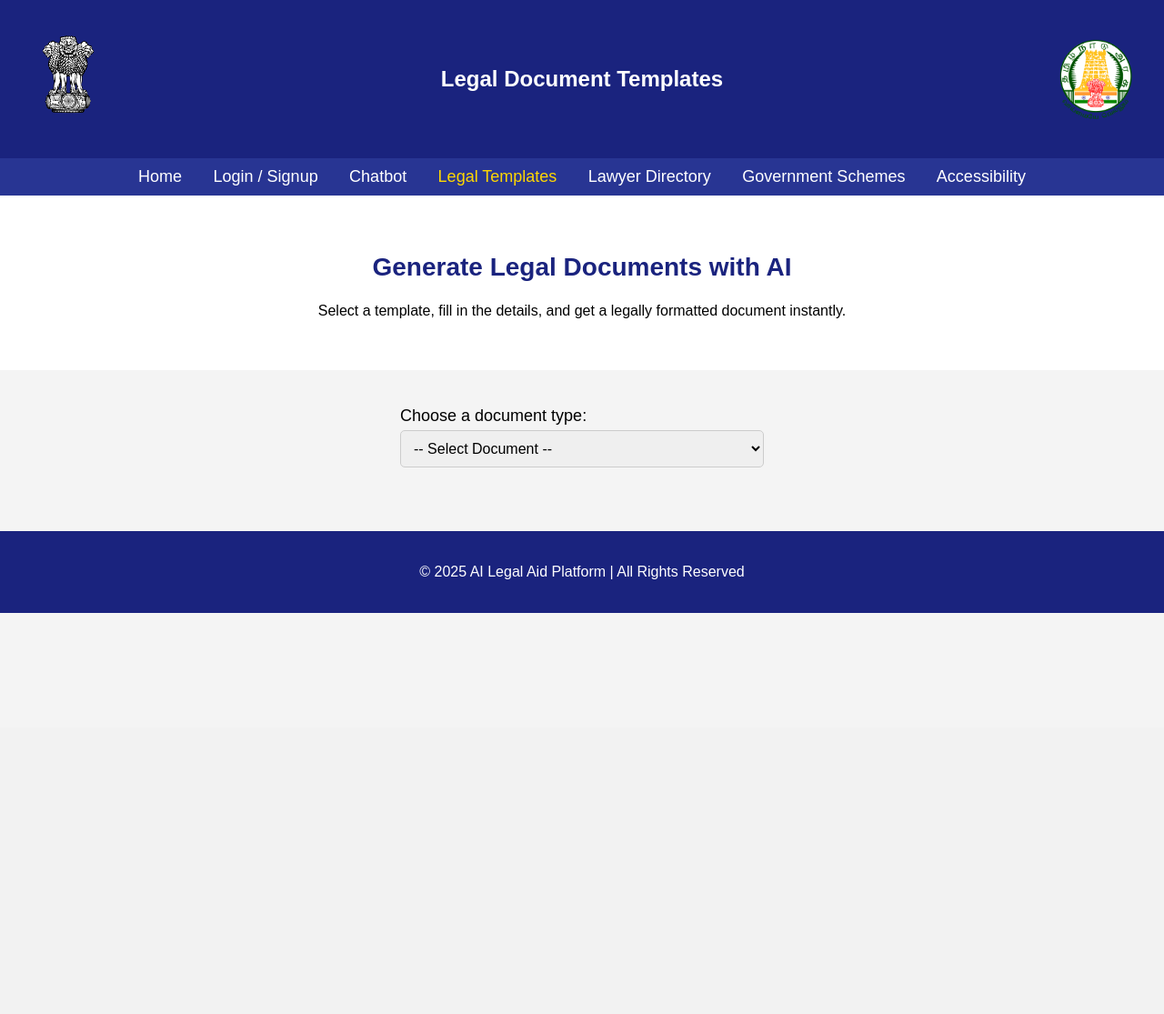
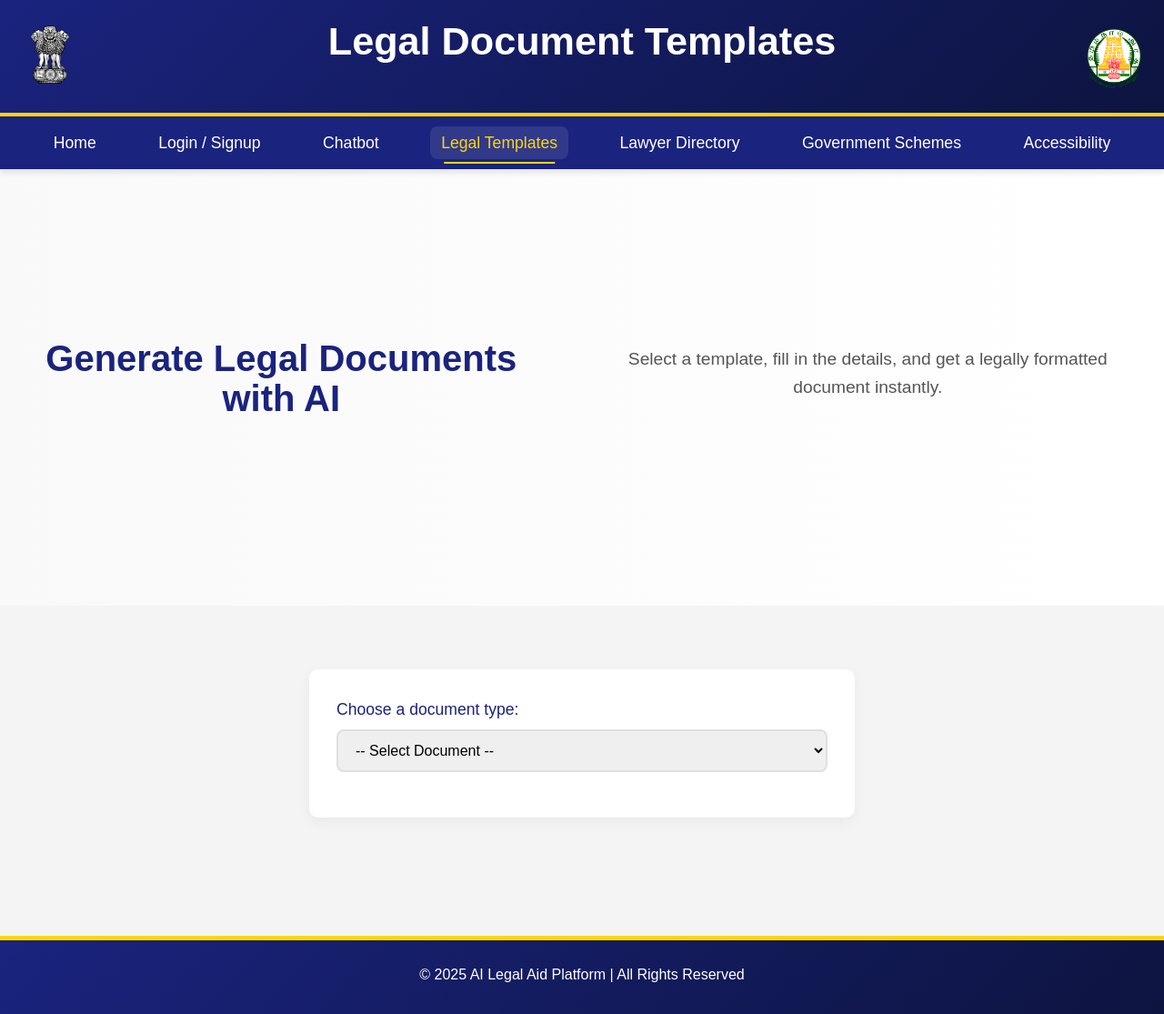
Before and after one commit to HareshKanaa/AI-LegalAidPlatform, a Flask app: template AI-LegalAidPlatform-main/LegalAidPlatform-main/LegalAidPlatform-main/legal-aid-demo - Copy/frontend/templates/templates.html in a window 1280 px wide. Shown: the whole page at 91% size. Before the commit the page ends 674 px from the top, so only its background shows below. Run offline with Flask 2, Linux system fonts and the light colour scheme; the template is opened without the code that fills it, so the values that code supplies are empty.

Commit message:
Add files via upload

```diff
--- a/AI-LegalAidPlatform-main/LegalAidPlatform-main/LegalAidPlatform-main/legal-aid-demo - Copy/frontend/templates/authentication.html
+++ b/AI-LegalAidPlatform-main/LegalAidPlatform-main/LegalAidPlatform-main/legal-aid-demo - Copy/frontend/templates/authentication.html
@@ -182,7 +182,7 @@
     <!-- 🔹 Header -->
     <header class="header">
         <img src="Emblem_of_India_(Gold).png" alt="Indian Emblem" class="header-logo">
-        <h2>Legal Link - Login / Signup</h2>
+        <h3>Legal Link - Login / Signup</h3>
         <img src="TamilNadu_Logo.png" alt="Legal Scales" class="header-logo">
     </header>
 
--- a/AI-LegalAidPlatform-main/LegalAidPlatform-main/LegalAidPlatform-main/legal-aid-demo - Copy/frontend/templates/lawyers.html
+++ b/AI-LegalAidPlatform-main/LegalAidPlatform-main/LegalAidPlatform-main/legal-aid-demo - Copy/frontend/templates/lawyers.html
@@ -24,6 +24,7 @@
 
         .header h1 {
             flex-grow: 1;
+            color: white;
             text-align: center;
             font-size: 36px;
             margin: 0;
@@ -172,7 +173,7 @@
 
     <script>
         const lawyers = [
-            { name: "Adv. Saul Goodman", specialty: "Criminal Law", language: " Tamil, English", location: "Chennai", img: "lawyers/lawyer1.jpg" },
+            { name: "Adv. Dr Diraviam Dinesh", specialty: "Criminal Law", language: " Tamil, English", location: "Chennai", img: "lawyers/lawyer1.jpg" },
             { name: "Adv. Priya Sharma", specialty: "Family Law", language: "Tamil, English", location: "Dindigul", img: "lawyers/lawyer2.jpg" },
             { name: "Adv. Vikram Patel", specialty: "Corporate Law", language: "Tamil, English", location: "Madurai", img: "lawyers/lawyer3.jpg" },
             { name: "Adv. Anjali Verma", specialty: "Immigration Law", language: "Tamil, English", location: "Coimbatore", img: "lawyers/lawyer4.jpg" },
--- a/AI-LegalAidPlatform-main/LegalAidPlatform-main/LegalAidPlatform-main/legal-aid-demo - Copy/frontend/templates/templates.html
+++ b/AI-LegalAidPlatform-main/LegalAidPlatform-main/LegalAidPlatform-main/legal-aid-demo - Copy/frontend/templates/templates.html
@@ -4,16 +4,27 @@
     <meta charset="UTF-8">
     <meta name="viewport" content="width=device-width, initial-scale=1.0">
     <title>Legal Document Templates - Legal Link</title>
+    <link rel="stylesheet" href="styles.css">
     <style>
-        /* General Styles */
+        :root {
+            --primary: #1A237E;
+            --secondary: #FFD700;
+            --accent: #4A5FC1;
+            --light: #F4F4F4;
+            --dark: #0D1440;
+            --transition: all 0.3s cubic-bezier(0.25, 0.8, 0.25, 1);
+        }
+
         body {
-            font-family: 'Arial', sans-serif;
+            font-family: 'Poppins', sans-serif;
             margin: 0;
             padding: 0;
-            background-color: #f4f4f4;
+            background-color: var(--light);
+            color: #333;
+            line-height: 1.6;
         }
 
-        /* Header */
+        /* Enhanced Header */
         .header {
             display: flex;
             align-items: center;
@@ -31,106 +42,141 @@
         .header img {
             width: 80px;
             height: auto;
-            padding: 20px;
+            padding: 10px;
         }
 
-        /* Navigation */
-        .navbar {
-            background-color: #283593;
-            padding: 10px;
-            text-align: center;
-        }
 
-        .nav-link {
-            color: white;
-            text-decoration: none;
-            margin: 0 15px;
-            font-size: 18px;
-            transition: color 0.3s;
-        }
-
-        .nav-link:hover, .nav-link.active {
-            color: #FFD700;
-        }
-
-        /* Hero Section */
+        /* Enhanced Hero Section */
         .hero {
             text-align: center;
-            padding: 40px;
-            background-color: white;
+            padding: 60px 20px;
+            background: white;
+            background: linear-gradient(to right, #f9f9f9, white);
         }
 
         .hero h2 {
-            font-size: 28px;
-            color: #1A237E;
+            font-size: 2.5rem;
+            color: var(--primary);
+            margin-bottom: 20px;
+            animation: fadeInUp 0.8s ease;
         }
 
-        /* Form Section */
+        .hero p {
+            font-size: 1.2rem;
+            max-width: 700px;
+            margin: 0 auto 30px;
+            color: #555;
+        }
+
+        /* Enhanced Form Section */
         .container {
             display: flex;
             flex-direction: column;
             align-items: center;
-            padding: 20px;
+            padding: 40px 20px;
+            max-width: 1200px;
+            margin: 0 auto;
         }
 
         .form-section {
-            margin: 20px 0;
+            margin: 30px 0;
             width: 100%;
-            max-width: 400px;
+            max-width: 600px;
+            background: white;
+            padding: 30px;
+            border-radius: 10px;
+            box-shadow: 0 5px 15px rgba(0,0,0,0.05);
+            transition: var(--transition);
+        }
+
+        .form-section:hover {
+            transform: translateY(-5px);
+            box-shadow: 0 8px 25px rgba(0,0,0,0.1);
         }
 
         label {
-            font-size: 18px;
+            display: block;
+            font-size: 1.1rem;
+            font-weight: 500;
+            margin-bottom: 8px;
+            color: var(--primary);
         }
 
         select, input, textarea {
             width: 100%;
-            padding: 10px;
-            margin-top: 5px;
-            font-size: 16px;
-            border: 1px solid #ccc;
-            border-radius: 5px;
+            padding: 12px 15px;
+            margin-bottom: 20px;
+            font-size: 1rem;
+            border: 2px solid #e0e0e0;
+            border-radius: 8px;
+            transition: var(--transition);
+        }
+
+        select:focus, input:focus, textarea:focus {
+            outline: none;
+            border-color: var(--accent);
+            box-shadow: 0 0 0 3px rgba(74, 95, 193, 0.2);
         }
 
         textarea {
-            height: 100px;
+            min-height: 150px;
+            resize: vertical;
         }
 
-        /* Download Button */
+        /* Enhanced Buttons */
         .btn {
             display: inline-block;
-            padding: 10px 15px;
-            background-color: #1A237E;
+            padding: 12px 24px;
+            background-color: var(--primary);
             color: white;
-            text-decoration: none;
-            border-radius: 5px;
-            margin-top: 10px;
-            transition: background 0.3s ease;
+            border: none;
+            border-radius: 8px;
+            font-size: 1rem;
+            font-weight: 600;
             cursor: pointer;
+            transition: var(--transition);
+            box-shadow: 0 4px 6px rgba(0,0,0,0.1);
         }
 
         .btn:hover {
-            background-color: #FFD700;
-            color: #1A237E;
+            background-color: var(--secondary);
+            color: var(--primary);
+            transform: translateY(-2px);
+            box-shadow: 0 6px 12px rgba(0,0,0,0.15);
         }
 
+        #download-btn {
+            margin-top: 20px;
+            background-color: var(--secondary);
+            color: var(--primary);
+        }
+
+        #download-btn:hover {
+            background-color: var(--primary);
+            color: white;
+        }
+
+        /* Enhanced Footer */
         footer {
-            background: #1A237E;
+            background: linear-gradient(135deg, var(--primary), var(--dark));
             color: white;
             text-align: center;
-            padding: 20px;
-            margin-top: 30px;
+            padding: 30px;
+            margin-top: 60px;
+        }
+
+        footer p {
+            margin: 0;
             font-size: 1rem;
         }
 
-        /* Animation */
-        .fade-in {
-            opacity: 0;
-            transform: translateY(20px);
-            animation: fadeIn 1s ease-in-out forwards;
+        /* Animations */
+        @keyframes fadeIn {
+            from { opacity: 0; }
+            to { opacity: 1; }
         }
 
-        @keyframes fadeIn {
+        @keyframes fadeInUp {
             from {
                 opacity: 0;
                 transform: translateY(20px);
@@ -138,6 +184,36 @@
             to {
                 opacity: 1;
                 transform: translateY(0);
+            }
+        }
+
+        .fade-in {
+            opacity: 0;
+            animation: fadeIn 0.6s ease forwards;
+        }
+
+        .delay-1 { animation-delay: 0.2s; }
+        .delay-2 { animation-delay: 0.4s; }
+        .delay-3 { animation-delay: 0.6s; }
+
+        /* Responsive Design */
+        @media (max-width: 768px) {
+            .header h2 {
+                font-size: 1.5rem;
+            }
+
+            .nav-link {
+                margin: 0 10px;
+                font-size: 0.9rem;
+                padding: 6px 12px;
+            }
+
+            .hero h2 {
+                font-size: 2rem;
+            }
+
+            .form-section {
+                padding: 20px;
             }
         }
     </style>
```
Also changed, not shown: AI-LegalAidPlatform-main/LegalAidPlatform-main/LegalAidPlatform-main/legal-aid-demo - Copy/frontend/templates/acccessibility.html (+4 -3 lines), AI-LegalAidPlatform-main/LegalAidPlatform-main/LegalAidPlatform-main/legal-aid-demo - Copy/frontend/templates/chatbot.html (+0 -8 lines), AI-LegalAidPlatform-main/LegalAidPlatform-main/LegalAidPlatform-main/legal-aid-demo - Copy/frontend/templates/schemes.html (+2 -17 lines).
